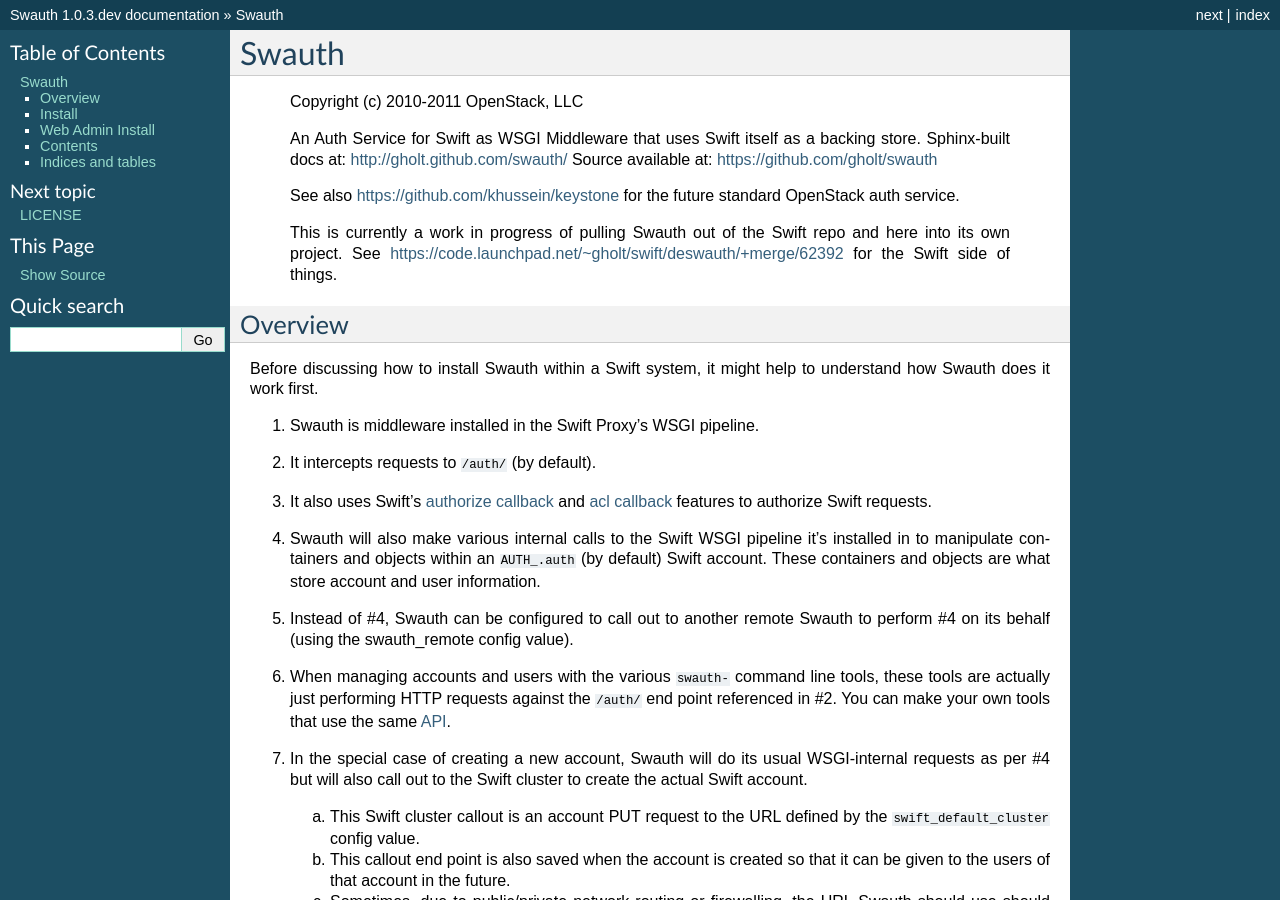
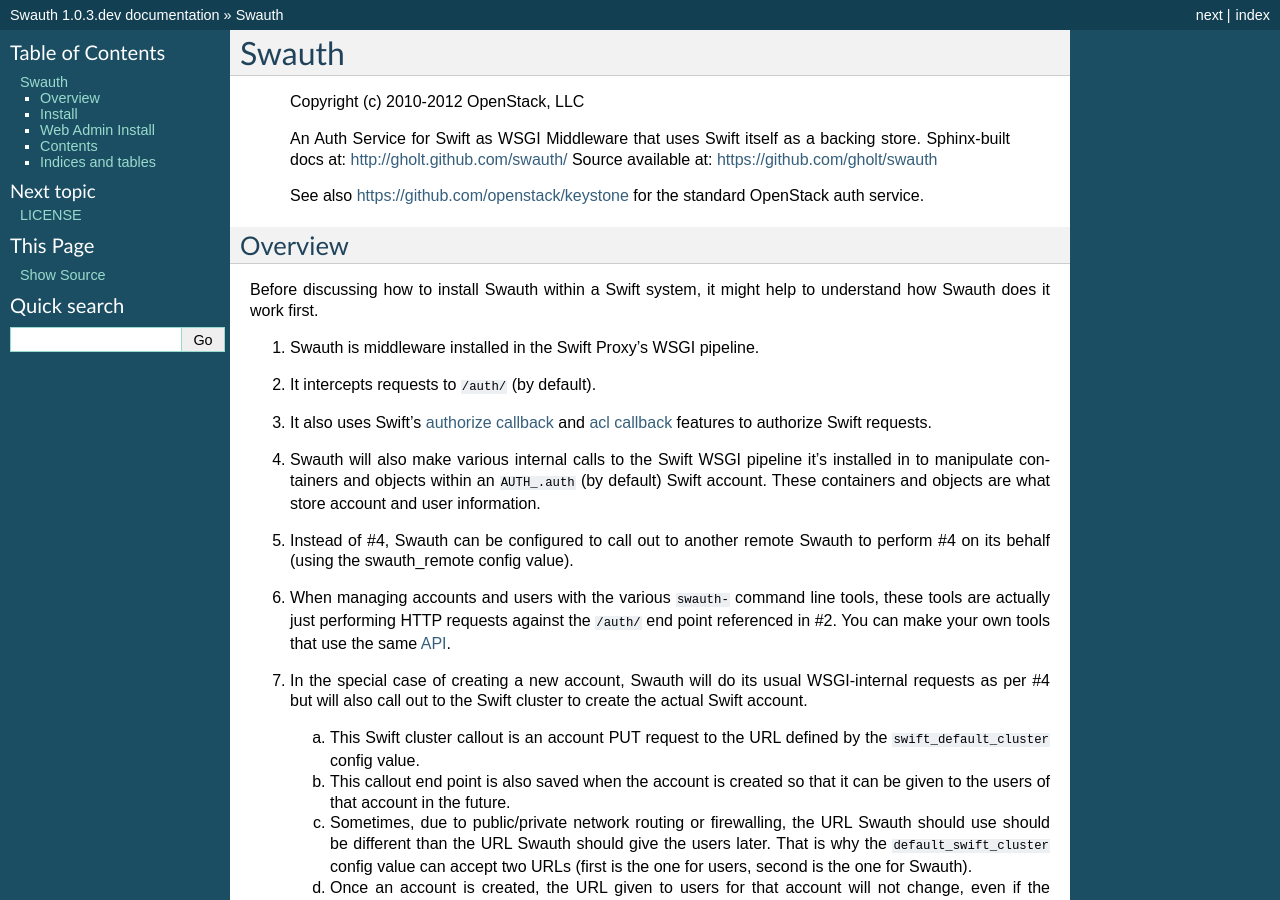
Before and after one commit to gholt/swauth, a Sphinx documentation site: the page built from doc/source/index.rst, in a window 1280 px wide and 900 px high. Built offline with Sphinx 7.4.7, drawn with Linux system fonts in a browser that asks for light colours.

Commit message:
Updated links in docs to keystone and re: deswauth
Fixes #16

```diff
--- a/doc/source/index.rst
+++ b/doc/source/index.rst
@@ -6,19 +6,14 @@
 Swauth
 ======
 
-    Copyright (c) 2010-2011 OpenStack, LLC
+    Copyright (c) 2010-2012 OpenStack, LLC
 
     An Auth Service for Swift as WSGI Middleware that uses Swift itself as a
     backing store. Sphinx-built docs at: http://gholt.github.com/swauth/
     Source available at: https://github.com/gholt/swauth
 
-    See also https://github.com/khussein/keystone for the future standard
-    OpenStack auth service.
-
-    This is currently a work in progress of pulling Swauth out of the Swift
-    repo and here into its own project. See
-    https://code.launchpad.net/~gholt/swift/deswauth/+merge/62392 for the Swift
-    side of things.
+    See also https://github.com/openstack/keystone for the standard OpenStack
+    auth service.
 
 Overview
 --------
```
Also changed, not shown: README.md (+11 -9 lines).
